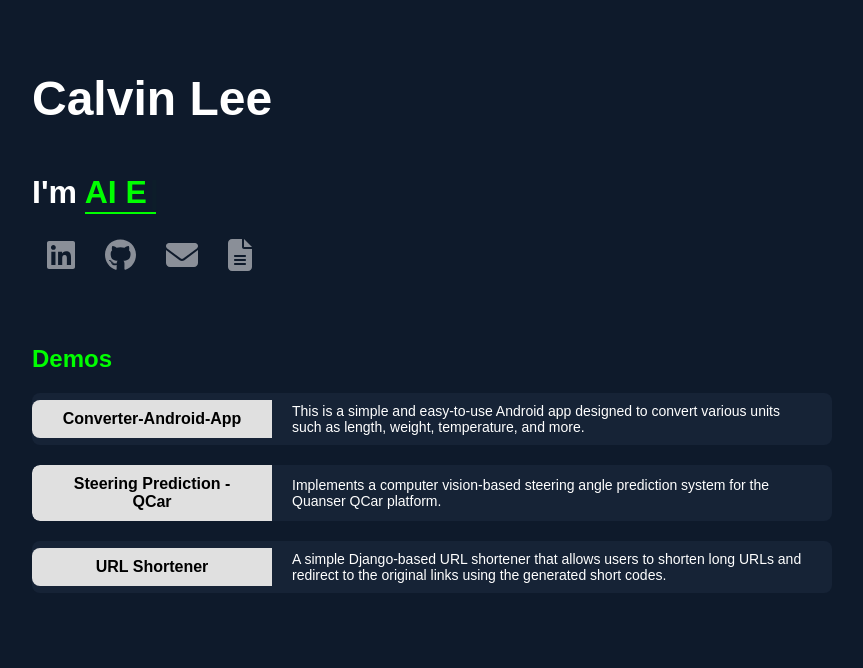
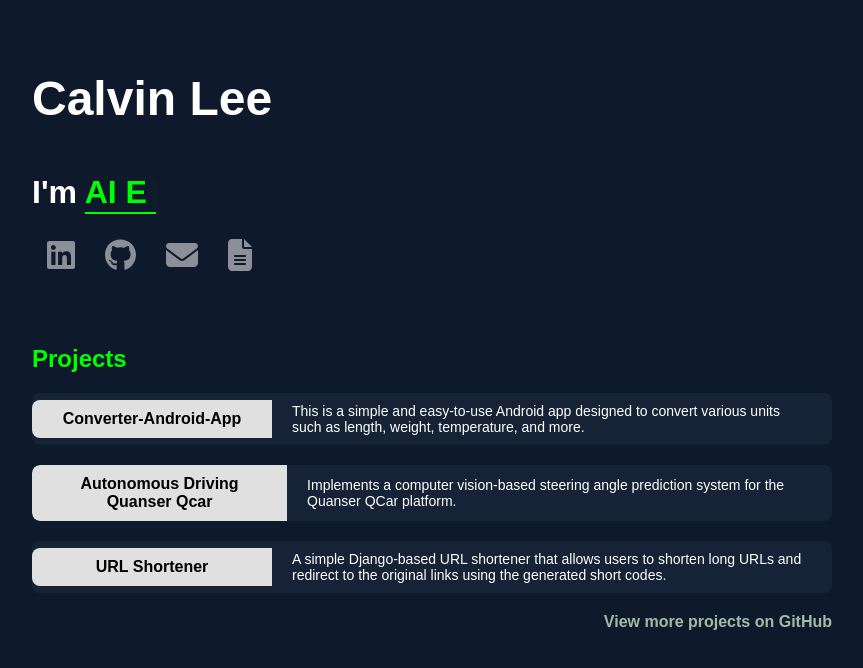
Before and after one commit to calvinlee326/portfolio-website, a React (Create React App) app in the folder frontend/: page / in a window 1280 px wide. Shown: the top 668 px of the page, without its empty margins (208-1071 px from the left). Built offline with nearby package versions, Linux system fonts and the light colour scheme.

Commit message:
adding more project links

```diff
--- a/frontend/src/App.css
+++ b/frontend/src/App.css
@@ -123,3 +123,19 @@ h2 span {
     border-radius: 8px 8px 0 0;
   }
 }
+
+.more-github {
+  position: relative; /* 使其相對於父元素 */
+  text-align: right; /* 右對齊 */
+  margin-top: 20px; /* 上方間距 */
+}
+
+.more-github a {
+  color: #a4baa4; /* 連結顏色 */
+  text-decoration: none; /* 去掉下劃線 */
+  font-weight: bold; /* 加粗 */
+}
+
+.more-github a:hover {
+  text-decoration: underline; /* 滑鼠懸停時顯示下劃線 */
+}
--- a/frontend/src/App.js
+++ b/frontend/src/App.js
@@ -44,7 +44,7 @@ function App() {
       </header>
 
       <section className="demos-section">
-        <h2>Demos</h2>
+        <h2>Projects</h2>
         <Projects />
       </section>
     </div>
--- a/frontend/src/Projects.js
+++ b/frontend/src/Projects.js
@@ -15,7 +15,7 @@ function Projects() {
       </div>
       <div className="project-item">
         <div className="project-title">
-          <a href="https://github.com/calvinlee326/steering_angle" target="_blank" rel="noopener noreferrer">Steering Prediction - QCar</a>
+          <a href="https://github.com/calvinlee326/steering_angle" target="_blank" rel="noopener noreferrer">Autonomous Driving Quanser Qcar</a>
         </div>
         <div className="project-description">
           Implements a computer vision-based steering angle prediction system for the Quanser QCar platform.
@@ -29,6 +29,9 @@ function Projects() {
           A simple Django-based URL shortener that allows users to shorten long URLs and redirect to the original links using the generated short codes.
         </div>
       </div>
+      <div className="more-github">
+        <a href="https://github.com/calvinlee326?tab=repositories" target="_blank" rel="noopener noreferrer">View more projects on GitHub</a>
+      </div>
     </div>
   );
 }
```
